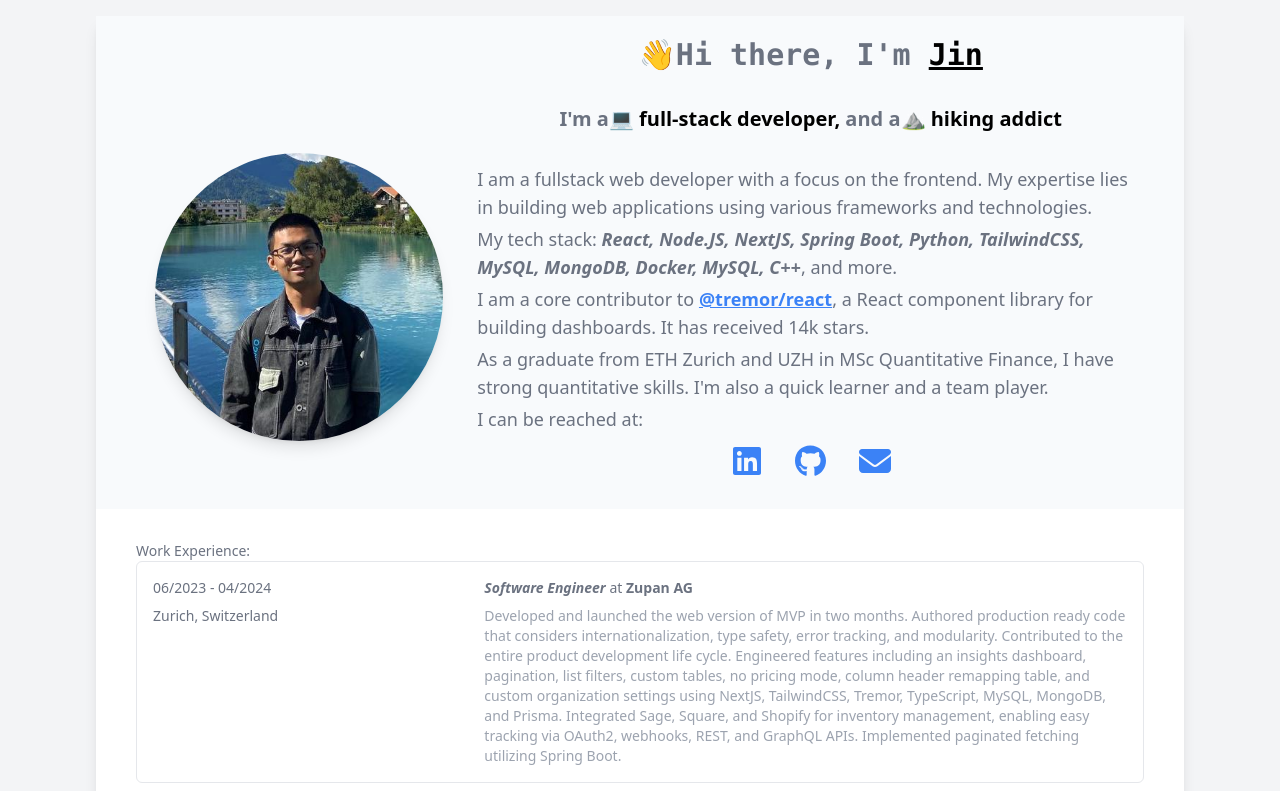
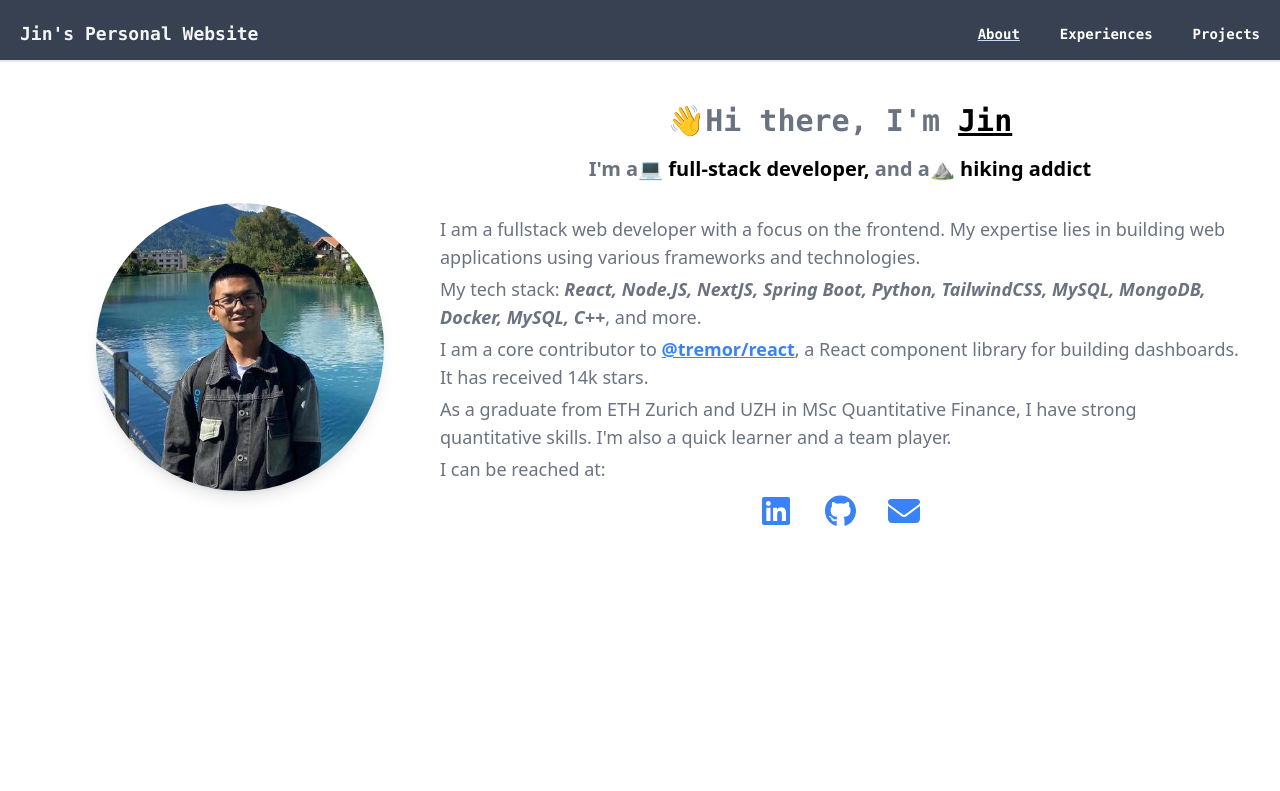
Before and after one commit to jzfrank/jzfrank.github.io, a React (Create React App) app: page / in a window 1280 px wide. Shown: the top 791 px of the page. Built offline with nearby package versions, Linux system fonts and the light colour scheme.

Commit message:
add header and footer

```diff
--- a/src/App.js
+++ b/src/App.js
@@ -1,8 +1,5 @@
 import "./App.css";
 
-import Projects from "./components/Projects";
-import WorkExperience from "./components/WorkExperience";
-import Introduction from "./components/Introduction";
 import Home from "./Home";
 
 function App() {
--- a/src/Home.js
+++ b/src/Home.js
@@ -1,27 +1,37 @@
-import React from "react";
+import React, { useState } from "react";
 import Projects from "./components/Projects";
 import WorkExperience from "./components/WorkExperience";
 import Introduction from "./components/Introduction";
+import Header from "./components/Header";
+import Footer from "./components/Footer";
+
+const NAV_BARS = [
+  { name: "About", id: "about" },
+  { name: "Experiences", id: "work-experience" },
+  { name: "Projects", id: "projects" },
+];
+
+const NAV_BAR_TO_COMPONENT = {
+  about: <Introduction />,
+  "work-experience": <WorkExperience />,
+  projects: <Projects />,
+};
 
 const Home = () => {
+  const [selectedNavbar, setSelectedNavbar] = useState(NAV_BARS[0].id);
+
   return (
-    <div className="bg-gray-100 py-4">
-      <div className=" mx-2 sm:mx-10 lg:mx-24 bg-white rounded-lg shadow-lg">
-        <header></header>
-        <div className=" flex flex-col gap-3">
-          {/* Introduction */}
-          <Introduction />
-          {/* Work Experience */}
-          <div className="py-5 px-10 gap-3">
-            <WorkExperience />
-          </div>
-          {/* Projects */}
-          <div className="py-5 px-10 gap-3 bg-slate-50">
-            <Projects />
-          </div>
-        </div>
-        <footer></footer>
+    <div className="bg-gray-100 cursor-default">
+      <Header
+        navBars={NAV_BARS}
+        selectedNavbar={selectedNavbar}
+        setSelectedNavbar={setSelectedNavbar}
+        onClickTitle={() => setSelectedNavbar(NAV_BARS[0].id)}
+      />
+      <div className="min-h-screen bg-white">
+        <div className="p-10">{NAV_BAR_TO_COMPONENT[selectedNavbar]}</div>
       </div>
+      <Footer />
     </div>
   );
 };
--- /dev/null
+++ b/src/components/Footer.js
@@ -0,0 +1,11 @@
+import React from "react";
+
+const Footer = () => {
+  return (
+    <footer className="text-center text-xs text-gray-500 p-5 bottom-0">
+      © 2024 Jin's Personal Website. All rights reserved.
+    </footer>
+  );
+};
+
+export default Footer;
--- /dev/null
+++ b/src/components/Header.js
@@ -0,0 +1,40 @@
+import React from "react";
+
+const Header = ({
+  navBars,
+  selectedNavbar,
+  setSelectedNavbar,
+  onClickTitle,
+}) => {
+  return (
+    <header className="sticky top-0">
+      <div className="py-1 md:pt-5 md:pb-3 bg-gray-700 text-white border-b-2">
+        <div className="flex flex-col md:flex-row justify-between px-5 items-center font-mono">
+          <div
+            className="font-extrabold text-lg text-gray-100 hover:cursor-pointer hidden md:block"
+            onClick={onClickTitle}
+          >
+            Jin's Personal Website
+          </div>
+          <div className="flex gap-5 md:gap-10 font-semibold text-sm antialiased">
+            {navBars.map((navBar) => (
+              <div
+                key={navBar.id}
+                onClick={() => setSelectedNavbar(navBar.id)}
+                className={`${
+                  selectedNavbar === navBar.id
+                    ? "underline hover:cursor-default decoration-blue-200"
+                    : "hover:cursor-pointer hover:text-blue-200"
+                }`}
+              >
+                {navBar.name}
+              </div>
+            ))}
+          </div>
+        </div>
+      </div>
+    </header>
+  );
+};
+
+export default Header;
--- a/src/components/Introduction.js
+++ b/src/components/Introduction.js
@@ -5,7 +5,7 @@
 
 const Introduction = () => {
   return (
-    <div className="py-5 px-10 grid grid-cols-12 gap-4 bg-slate-50">
+    <div className="grid grid-cols-12">
       <div className="hidden lg:block lg:col-span-4"></div>
       <div className="col-span-12 lg:col-span-8">
         <div className="flex justify-center lg:pb-4">
--- a/src/components/Projects.js
+++ b/src/components/Projects.js
@@ -4,7 +4,6 @@
 const Projects = () => {
   return (
     <div className="flex flex-col">
-      <div className="text-sm text-gray-500">Selection of Projects:</div>
       <div className="grid grid-cols-12 gap-y-4 gap-x-3">
         {PROJECTS.map((project) => (
           <div
--- a/src/components/WorkExperience.js
+++ b/src/components/WorkExperience.js
@@ -8,7 +8,6 @@
 
   return (
     <div className="flex flex-col">
-      <div className="text-sm text-gray-500">Work Experience:</div>
       <div className="flex flex-col gap-2">
         {WORK_EXPERIENCES.map((experience, index) => (
           <div
```
